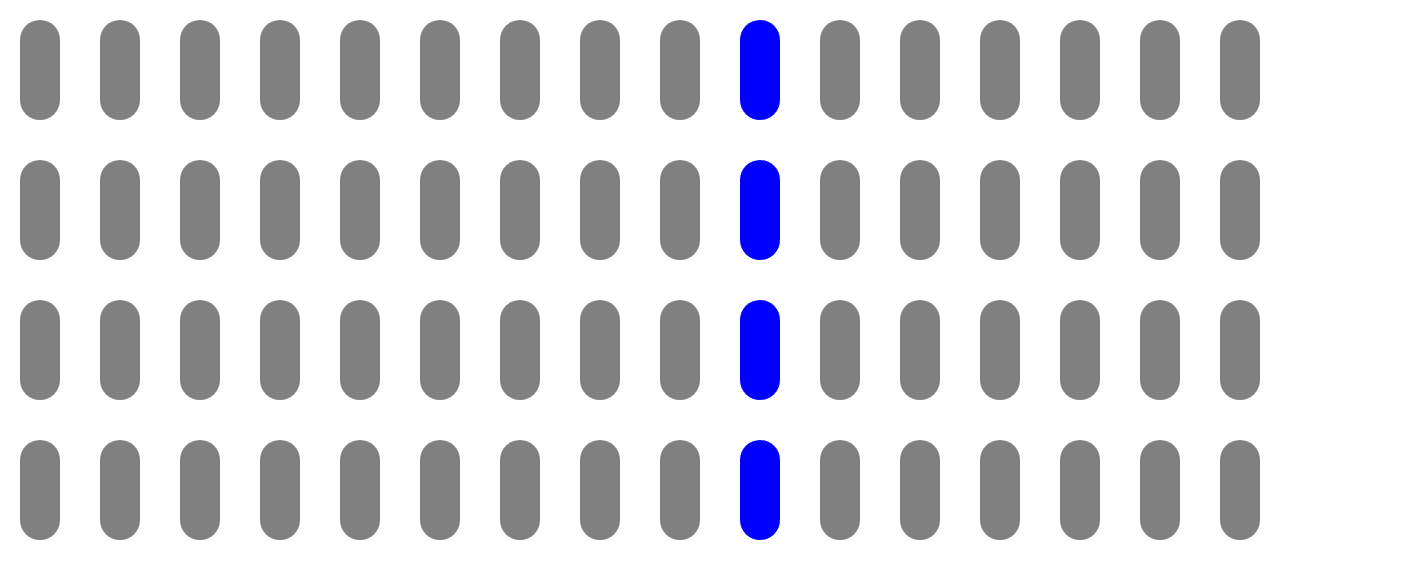
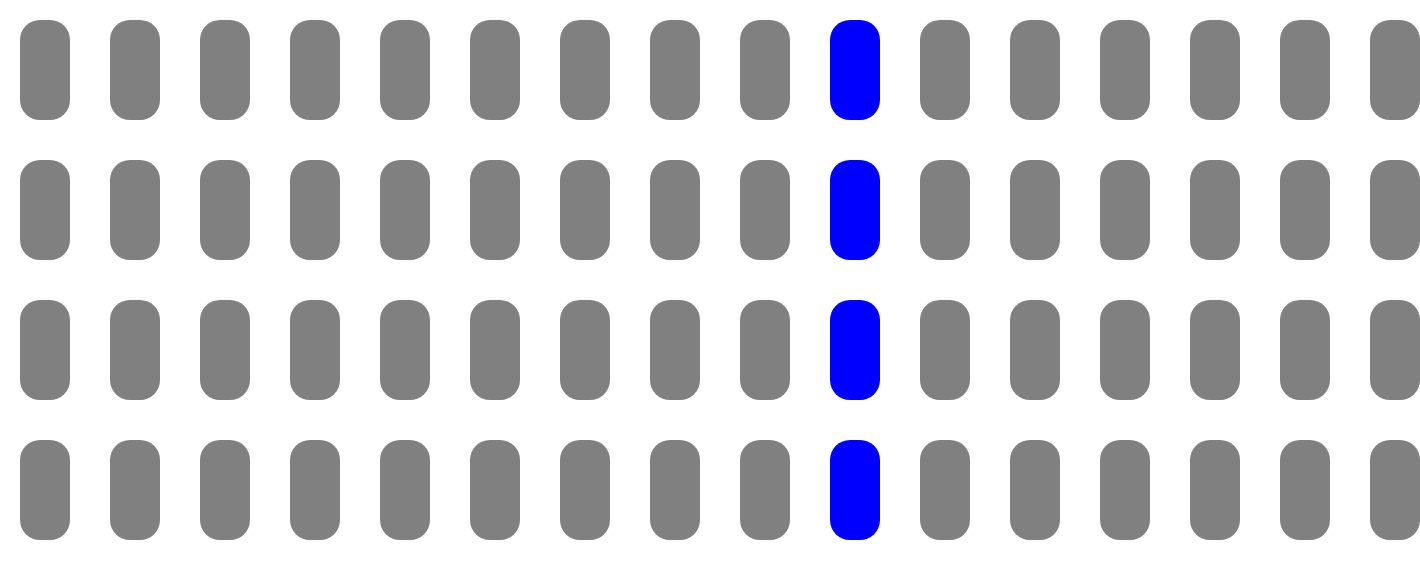
Before and after one commit to brnjlee/361-prototype, a React (Create React App) app: page / in a window 1280 px wide. Shown: the top 578 px of the page, 1420 px wide, since content can reach past the window. Built offline with nearby package versions, Linux system fonts and the light colour scheme.

Commit message:
Add min-width

```diff
--- a/src/App.css
+++ b/src/App.css
@@ -6,7 +6,9 @@
 
 .target__box {
   height: 100px;
-  width: 100px;
+  max-width: 100px;
+  flex: 1;
+  min-width: 50px;
   margin: 20px;
   background: gray;
   border-radius: 20px;
```
